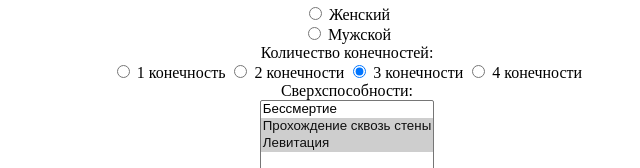
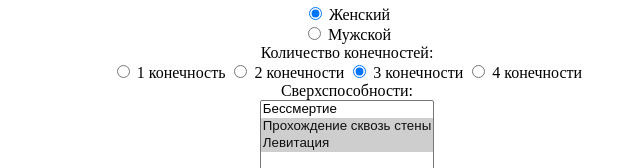
Before and after one commit to DudkinVladislav/web2, a plain HTML site: page index.html in a window 1280 px wide. Shown: the part 1398-1566 px from the top of the page, 293-933 px from the left. Drawn offline with Linux system fonts and the light colour scheme.

Commit message:
Update index.html

```diff
--- a/index.html
+++ b/index.html
@@ -87,31 +87,31 @@
 	Пол:
 	<br>
       	<label>
-	  <input type="radio" checked="checked" name="radio-group-1" value="Значение1">
+	  <input type="radio" checked="checked" name="radio-group-1" value="Женский">
         Женский
 	</label>
 	<br>
         <label>
-	  <input type="radio" name="radio-group-1" value="Значение2">
+	  <input type="radio" name="radio-group-1" value="Мужской">
         Мужской
 	</label>
 	<br>
 	Количество конечностей:
 	<br>
 	<label>
-	  <input type="radio" checked="checked" name="radio-group-1" value="Значение1">
+	  <input type="radio" checked="checked" name="radio-group-2" value="1">
         1 конечность
 	</label>
 	<label>
-	  <input type="radio" checked="checked" name="radio-group-1" value="Значение2">
+	  <input type="radio" checked="checked" name="radio-group-2" value="2">
         2 конечности
 	</label>
 	<label>
-	  <input type="radio" checked="checked" name="radio-group-1" value="Значение3">
+	  <input type="radio" checked="checked" name="radio-group-2" value="3">
         3 конечности
 	</label>
 	<label>
-	  <input type="radio" name="radio-group-1" value="Значение4">
+	  <input type="radio" name="radio-group-2" value="4">
         4 конечности
 	</label>
 	<br>
```
